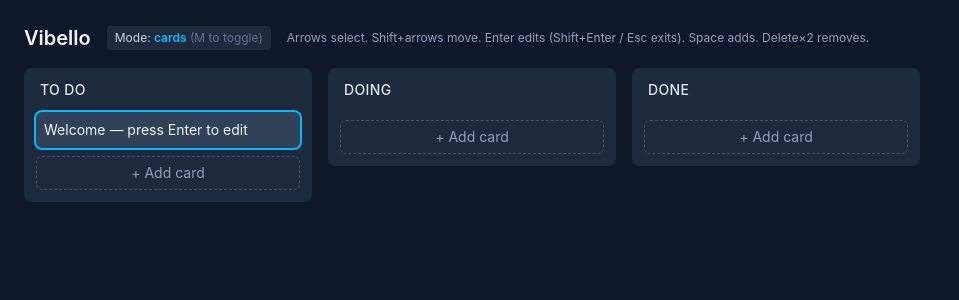
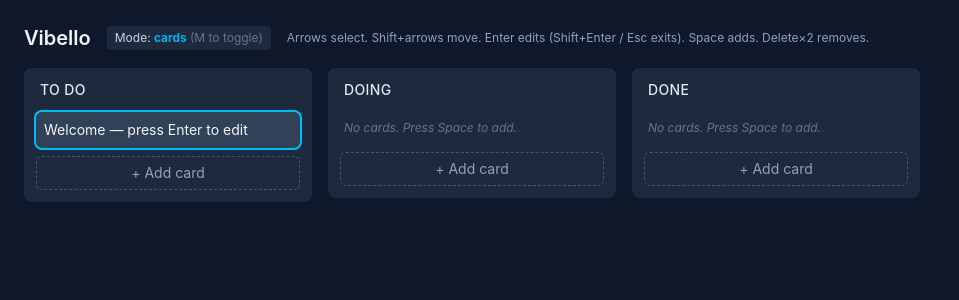
Before and after one commit to alexamy/vibello, a React (Vite) app: page / in a window 1280 px wide. Shown: the top 300 px of the page, without its empty margins (0-959 px from the left). Built offline with nearby package versions, Linux system fonts and the light colour scheme.

Commit message:
add empty column hint

```diff
--- a/src/Column.tsx
+++ b/src/Column.tsx
@@ -69,6 +69,14 @@
         </h2>
       )}
       <div className="flex flex-col gap-2">
+        {column.cards.length === 0 && target === 'cards' && (
+          <p
+            data-testid={`empty-hint-${index}`}
+            className="text-xs italic text-slate-500 px-1 py-2 select-none"
+          >
+            No cards. Press Space to add.
+          </p>
+        )}
         {column.cards.map((card, row) => (
           <Card
             key={card.id}
```
Also changed, not shown: 1 other file (tests, documents, lock files or other folders).
